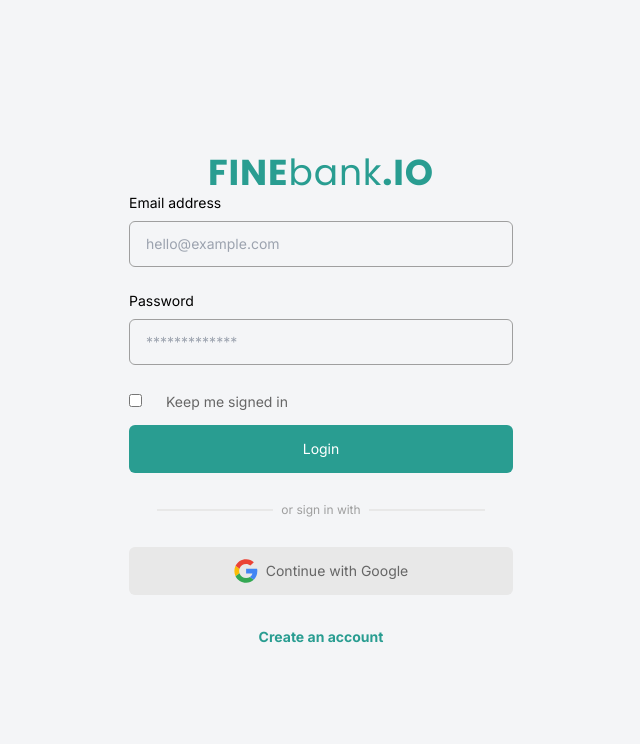
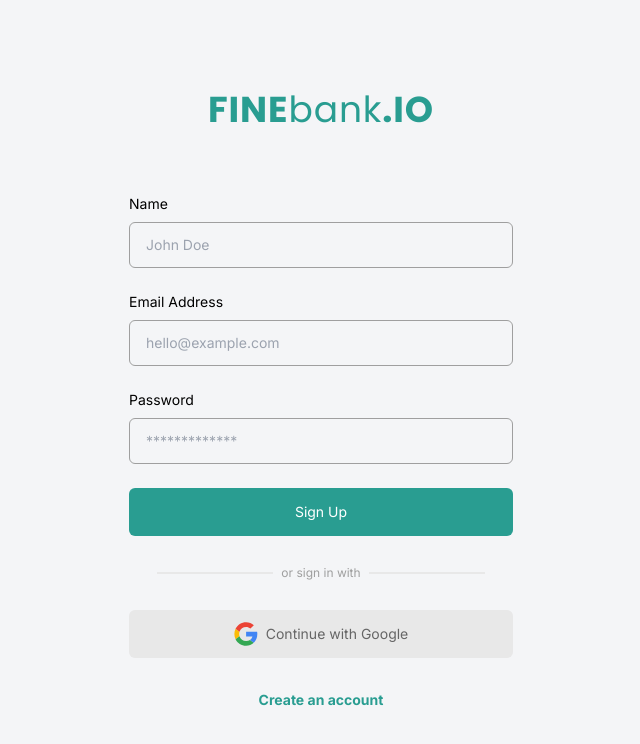
Before and after one commit to ajiekusumadhany/admin-ui, a React (Vite) app: page / in a window 1280 px wide. Shown: the top 744 px of the page, without its empty margins (319-959 px from the left). Built offline with nearby package versions, Linux system fonts and the light colour scheme.

Commit message:
Sign Up Page dengan reusable component

```diff
--- a/src/App.jsx
+++ b/src/App.jsx
@@ -1,10 +1,13 @@
-import React from 'react';
-import SignInPage from './pages/signIn';
+import React from "react";
+import SignInPage from "./pages/signIn";
+import SignUpPage from "./pages/signUp";
 
 const App = () => {
-  return <>
- <SignInPage/>
-  </>;
+  return (
+    <>
+      <SignUpPage />
+    </>
+  );
 };
 
 export default App;
--- /dev/null
+++ b/src/components/fragments/FormSignUp.jsx
@@ -0,0 +1,38 @@
+import Button from "../Elements/Button";
+import LabeledInput from "../Elements/LabeledInput";
+
+const FormSignUp = () => {
+  return (
+    <form action="">
+      <div className="mb-6">
+        <LabeledInput
+          label="Name"
+          type="text"
+          placeholder="John Doe"
+          name="name"
+        />
+      </div>
+      <div className="mb-6">
+        <LabeledInput
+          label="Email Address"
+          type="email"
+          placeholder="hello@example.com"
+          name="email"
+        />
+      </div>
+      <div className="mb-6">
+        <LabeledInput
+          label="Password"
+          type="password"
+          placeholder="*************"
+          name="password"
+        />
+      </div>
+      <Button variant="bg-primary w-full text-white" type="submit">
+        Sign Up
+      </Button>
+    </form>
+  );
+};
+
+export default FormSignUp;
--- a/src/components/layouts/AuthLayout.jsx
+++ b/src/components/layouts/AuthLayout.jsx
@@ -1,7 +1,8 @@
 import Logo from "../Elements/Logo";
 import FormSignIn from "../fragments/FormSignIn";
 
-const AuthLayout = () => {
+const AuthLayout = (props) => {
+  const { children } = props;
   return (
     <div className="flex justify-center min-h-screen items-center bg-special-mainBg">
       {/* container start */}
@@ -10,7 +11,7 @@ const AuthLayout = () => {
         <Logo />
         {/* logo end */}
         {/* form start */}
-        <FormSignIn />
+        <div className="mt-16">{children}</div>
         {/* form end */}
         {/* teks start */}
         <div className="my-9 px-7 flex justify-center text-xs text-gray-03 items-center flex-col static">
--- a/src/pages/signIn.jsx
+++ b/src/pages/signIn.jsx
@@ -1,8 +1,12 @@
-import React from "react";
-import AuthLayout from "../components/layouts/AuthLayout";
+import FormSignIn from "../components/Fragments/FormSignIn";
+import Authlayout from "../components/Layouts/Authlayout";
 
 const SignInPage = () => {
-  return <AuthLayout />;
+  return (
+    <Authlayout>
+      <FormSignIn />
+    </Authlayout>
+  );
 };
 
 export default SignInPage;
--- /dev/null
+++ b/src/pages/signUp.jsx
@@ -0,0 +1,12 @@
+import FormSignUp from "../components/Fragments/FormSignUp";
+import Authlayout from "../components/Layouts/Authlayout";
+
+const SignUpPage = () => {
+  return (
+    <Authlayout>
+      <FormSignUp />
+    </Authlayout>
+  );
+};
+
+export default SignUpPage;
```
